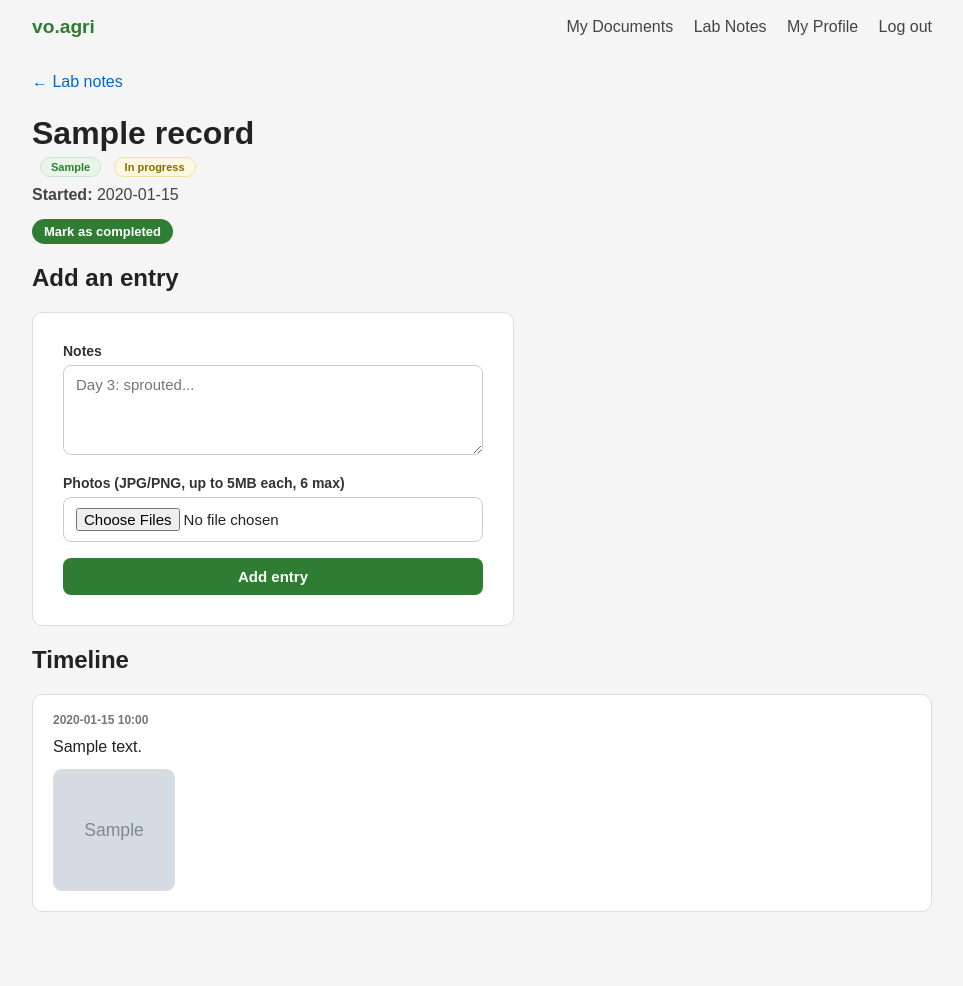
After one commit to lxlbsxg/vo-agri, a Flask app: page /lab/1 in a window 1280 px wide. The commit adds this page. Shown: the whole page, without its empty margins (158-1121 px from the left). Run offline with Flask 3, Linux system fonts and the light colour scheme; a user stored in the database is signed in; tables that the repository leaves empty hold one stand-in row (values such as "Sample post"); grey boxes marked "Sample" are stand-in pictures.

Commit message:
Add Lab Notes: process/timeline records for cultivation, cultures, etc.
New content type distinct from Documents/UploadedPaper — an experiment
log that gets appended to over time rather than written once:

- models.py: LabRecord (title, experiment_type, start_date, status)
  with LabRecordEntry timeline entries, each carrying its own
  LabRecordImage photos.
- /lab: list your experiments, start a new one.
- /lab/<id>: view/append timeline entries (notes + up to 6 photos each),
  toggle status between in_progress/completed.
- Image uploads reuse the paper-upload validation pattern (extension +
  magic-byte sniffing) with their own JPG/PNG-only, 5MB-per-file rule;
  bumped MAX_CONTENT_LENGTH to fit multiple photos in one request and
  made the "file too large" handler redirect back to the referring page
  instead of hardcoding the paper-upload page.
- Shown separately from published/uploaded papers on both the public
  author page and the user's own profile page.

```diff
--- a/app.py
+++ b/app.py
@@ -14,7 +14,16 @@ from werkzeug.exceptions import RequestEntityTooLarge
 from werkzeug.utils import secure_filename
 
 from extensions import db, login_manager
-from models import Annotation, Document, User, UploadedPaper
+from models import (
+    LAB_RECORD_TYPES,
+    Annotation,
+    Document,
+    LabRecord,
+    LabRecordEntry,
+    LabRecordImage,
+    User,
+    UploadedPaper,
+)
 from services.openalex import (
     get_author_profile,
     get_paper,
@@ -51,6 +60,12 @@ MAX_UPLOAD_SIZE = 10 * 1024 * 1024  # 10 MB
 UPLOAD_DIR = os.path.join(BASE_DIR, "static", "uploads", "papers")
 os.makedirs(UPLOAD_DIR, exist_ok=True)
 
+MAX_IMAGE_SIZE = 5 * 1024 * 1024  # 5 MB per lab note photo
+MAX_IMAGES_PER_ENTRY = 6
+ALLOWED_IMAGE_EXTENSIONS = {".jpg", ".jpeg", ".png"}
+LAB_IMAGE_DIR = os.path.join(BASE_DIR, "static", "uploads", "lab_images")
+os.makedirs(LAB_IMAGE_DIR, exist_ok=True)
+
 SECRET_KEY = os.environ.get("SECRET_KEY")
 if not SECRET_KEY:
     raise RuntimeError(
@@ -73,7 +88,12 @@ app = Flask(__name__)
 app.config["SECRET_KEY"] = SECRET_KEY
 app.config["SQLALCHEMY_DATABASE_URI"] = DATABASE_URL
 app.config["SQLALCHEMY_TRACK_MODIFICATIONS"] = False
-app.config["MAX_CONTENT_LENGTH"] = MAX_UPLOAD_SIZE
+# The request as a whole can carry several lab photos at once (each capped
+# individually at MAX_IMAGE_SIZE below), so the overall cap needs headroom
+# beyond a single MAX_UPLOAD_SIZE paper PDF.
+app.config["MAX_CONTENT_LENGTH"] = max(
+    MAX_UPLOAD_SIZE, MAX_IMAGES_PER_ENTRY * MAX_IMAGE_SIZE + 512 * 1024
+)
 
 db.init_app(app)
 login_manager.init_app(app)
@@ -84,8 +104,8 @@ with app.app_context():
 
 @app.errorhandler(RequestEntityTooLarge)
 def handle_file_too_large(_error):
-    flash("That file is too large. Maximum size is 10MB.", "error")
-    return redirect(url_for("profile_edit"))
+    flash("That upload is too large.", "error")
+    return redirect(request.referrer or url_for("home"))
 
 
 def _has_pdf_extension(filename):
@@ -96,6 +116,23 @@ def _looks_like_pdf(file_storage):
     header = file_storage.stream.read(5)
     file_storage.stream.seek(0)
     return header == b"%PDF-"
+
+
+def _has_image_extension(filename):
+    return os.path.splitext(filename.lower())[1] in ALLOWED_IMAGE_EXTENSIONS
+
+
+def _looks_like_image(file_storage):
+    header = file_storage.stream.read(8)
+    file_storage.stream.seek(0)
+    return header.startswith(b"\xff\xd8\xff") or header.startswith(b"\x89PNG\r\n\x1a\n")
+
+
+def _file_size(file_storage):
+    file_storage.stream.seek(0, os.SEEK_END)
+    size = file_storage.stream.tell()
+    file_storage.stream.seek(0)
+    return size
 
 
 def _merge_author_results(external_authors, local_users):
@@ -308,6 +345,7 @@ def author_profile(author_id):
     # kept in a separate section from the OpenAlex-fetched list.
     professor = User.query.filter_by(openalex_author_id=author_id).first()
     uploaded_papers = professor.uploaded_papers if professor else []
+    lab_records = professor.lab_records if professor else []
 
     return render_template(
         "author.html",
@@ -315,6 +353,7 @@ def author_profile(author_id):
         error=error,
         professor=professor,
         uploaded_papers=uploaded_papers,
+        lab_records=lab_records,
     )
 
 
@@ -618,6 +657,131 @@ def add_citation(doc_id):
     return redirect(url_for("write_document", doc_id=doc.id))
 
 
+@app.route("/lab")
+@login_required
+def lab_home():
+    records = (
+        LabRecord.query.filter_by(user_id=current_user.id)
+        .order_by(LabRecord.start_date.desc())
+        .all()
+    )
+    return render_template(
+        "lab.html",
+        records=records,
+        experiment_types=LAB_RECORD_TYPES,
+        today=datetime.utcnow().date().isoformat(),
+    )
+
+
+@app.route("/lab/new", methods=["POST"])
+@login_required
+def new_lab_record():
+    title = request.form.get("title", "").strip()
+    experiment_type = request.form.get("experiment_type", "").strip()
+    start_date_raw = request.form.get("start_date", "").strip()
+
+    error = None
+    start_date = None
+    if not title:
+        error = "Title is required."
+    elif experiment_type not in LAB_RECORD_TYPES:
+        error = "Choose a valid experiment type."
+    else:
+        try:
+            start_date = datetime.strptime(start_date_raw, "%Y-%m-%d").date()
+        except ValueError:
+            error = "Enter a valid start date."
+
+    if error:
+        flash(error, "error")
+        return redirect(url_for("lab_home"))
+
+    record = LabRecord(
+        user_id=current_user.id,
+        title=title,
+        experiment_type=experiment_type,
+        start_date=start_date,
+        status="in_progress",
+    )
+    db.session.add(record)
+    db.session.commit()
+
+    flash("Lab record created.", "success")
+    return redirect(url_for("lab_record_detail", record_id=record.id))
+
+
+def _get_owned_lab_record(record_id):
+    record = db.session.get(LabRecord, record_id)
+    if record is None or record.user_id != current_user.id:
+        abort(404)
+    return record
+
+
+@app.route("/lab/<int:record_id>")
+@login_required
+def lab_record_detail(record_id):
+    record = _get_owned_lab_record(record_id)
+    return render_template("lab_detail.html", record=record)
+
+
+@app.route("/lab/<int:record_id>/status", methods=["POST"])
+@login_required
+def update_lab_record_status(record_id):
+    record = _get_owned_lab_record(record_id)
+    status = request.form.get("status", "")
+    if status not in ("in_progress", "completed"):
+        abort(400)
+
+    record.status = status
+    db.session.commit()
+    return redirect(url_for("lab_record_detail", record_id=record.id))
+
+
+@app.route("/lab/<int:record_id>/entries", methods=["POST"])
+@login_required
+def add_lab_entry(record_id):
+    record = _get_owned_lab_record(record_id)
+
+    body = request.form.get("body", "").strip()
+    images = [f for f in request.files.getlist("images") if f and f.filename]
+
+    error = None
+    if not body and not images:
+        error = "Add some notes or at least one photo."
+    elif len(images) > MAX_IMAGES_PER_ENTRY:
+        error = f"Attach at most {MAX_IMAGES_PER_ENTRY} images per entry."
+    else:
+        for image in images:
+            if not _has_image_extension(image.filename):
+                error = "Only JPG and PNG images are allowed."
+                break
+            if _file_size(image) > MAX_IMAGE_SIZE:
+                error = "Each image must be 5MB or smaller."
+                break
+            if not _looks_like_image(image):
+                error = "One of those files doesn't look like a valid image."
+                break
+
+    if error:
+        flash(error, "error")
+        return redirect(url_for("lab_record_detail", record_id=record.id))
+
+    entry = LabRecordEntry(lab_record_id=record.id, body=body)
+    db.session.add(entry)
+
+    for image in images:
+        safe_name = secure_filename(image.filename)
+        stored_name = f"{uuid.uuid4().hex}_{safe_name}"
+        image.save(os.path.join(LAB_IMAGE_DIR, stored_name))
+        entry.images.append(LabRecordImage(filename=stored_name))
+
+    record.updated_at = datetime.utcnow()
+    db.session.commit()
+
+    flash("Entry added.", "success")
+    return redirect(url_for("lab_record_detail", record_id=record.id))
+
+
 if __name__ == "__main__":
     # Only used for local development (`python app.py`) — production runs
     # via gunicorn per the Procfile, which never executes this block.
--- a/static/style.css
+++ b/static/style.css
@@ -686,3 +686,74 @@ body.split-active .split-right {
         height: 70vh;
     }
 }
+
+/* Form fields beyond plain <input> — select/textarea didn't have their own
+   box styling before, they just inherited the browser default. */
+.form-field select,
+.form-field textarea {
+    width: 100%;
+    padding: 10px 12px;
+    font-size: 15px;
+    font-family: inherit;
+    border: 1px solid #ccc;
+    border-radius: 8px;
+    box-sizing: border-box;
+}
+
+.form-field select:focus,
+.form-field textarea:focus {
+    outline: none;
+    border-color: #2e7d32;
+    box-shadow: 0 0 0 3px rgba(46, 125, 50, 0.15);
+}
+
+/* Lab notes */
+.lab-status-in_progress {
+    background: #fff8e1;
+    color: #8a6d00;
+    border-color: #f0dfa1;
+}
+
+.lab-status-completed {
+    background: #e8f5e9;
+    color: #2e7d32;
+    border-color: #cde3cf;
+}
+
+.lab-status-form {
+    margin: 12px 0;
+}
+
+.lab-entry {
+    background: white;
+    border: 1px solid #ddd;
+    border-radius: 10px;
+    padding: 16px 20px;
+    margin-bottom: 14px;
+}
+
+.lab-entry-date {
+    font-size: 12px;
+    font-weight: bold;
+    color: #777;
+    margin: 0 0 6px;
+}
+
+.lab-entry-body {
+    white-space: pre-wrap;
+    margin: 0 0 10px;
+}
+
+.lab-entry-images {
+    display: flex;
+    flex-wrap: wrap;
+    gap: 8px;
+}
+
+.lab-entry-images img {
+    width: 120px;
+    height: 120px;
+    object-fit: cover;
+    border-radius: 8px;
+    border: 1px solid #ddd;
+}
--- a/templates/base.html
+++ b/templates/base.html
@@ -14,6 +14,7 @@
             <div class="nav-links">
                 {% if current_user.is_authenticated %}
                     <a href="{{ url_for('documents') }}">My Documents</a>
+                    <a href="{{ url_for('lab_home') }}">Lab Notes</a>
                     <a href="{{ url_for('profile_edit') }}">My Profile</a>
                     <a href="{{ url_for('logout') }}">Log out</a>
                 {% else %}
--- /dev/null
+++ b/templates/lab_detail.html
@@ -0,0 +1,82 @@
+{% extends "base.html" %}
+
+{% block title %}{{ record.title }} - vo.agri{% endblock %}
+
+{% block content %}
+
+    <p><a href="{{ url_for('lab_home') }}">&larr; Lab notes</a></p>
+
+    <h1>{{ record.title }}</h1>
+
+    <span class="badge">{{ record.experiment_type }}</span>
+    <span class="badge lab-status-{{ record.status }}">
+        {{ "In progress" if record.status == "in_progress" else "Completed" }}
+    </span>
+
+    <p class="paper-info">
+        <strong>Started:</strong> {{ record.start_date.strftime('%Y-%m-%d') }}
+    </p>
+
+    <form method="POST" action="{{ url_for('update_lab_record_status', record_id=record.id) }}" class="lab-status-form">
+        {% if record.status == "in_progress" %}
+            <input type="hidden" name="status" value="completed">
+            <button type="submit" class="btn-small">Mark as completed</button>
+        {% else %}
+            <input type="hidden" name="status" value="in_progress">
+            <button type="submit" class="btn-small">Mark as in progress</button>
+        {% endif %}
+    </form>
+
+    <h2>Add an entry</h2>
+
+    <form method="POST" action="{{ url_for('add_lab_entry', record_id=record.id) }}" enctype="multipart/form-data" class="form-card">
+
+        <div class="form-field">
+            <label for="body">Notes</label>
+            <textarea id="body" name="body" rows="4" placeholder="Day 3: sprouted..."></textarea>
+        </div>
+
+        <div class="form-field">
+            <label for="images">Photos (JPG/PNG, up to 5MB each, 6 max)</label>
+            <input type="file" id="images" name="images" accept="image/jpeg,image/png" multiple>
+        </div>
+
+        <button type="submit">Add entry</button>
+
+    </form>
+
+    <h2>Timeline</h2>
+
+    {% if record.entries %}
+
+        {% for entry in record.entries|reverse %}
+
+            <div class="lab-entry">
+
+                <p class="lab-entry-date">{{ entry.created_at.strftime('%Y-%m-%d %H:%M') }}</p>
+
+                {% if entry.body %}
+                    <p class="lab-entry-body">{{ entry.body }}</p>
+                {% endif %}
+
+                {% if entry.images %}
+                    <div class="lab-entry-images">
+                        {% for image in entry.images %}
+                            <a href="{{ url_for('static', filename='uploads/lab_images/' + image.filename) }}" target="_blank">
+                                <img src="{{ url_for('static', filename='uploads/lab_images/' + image.filename) }}" alt="">
+                            </a>
+                        {% endfor %}
+                    </div>
+                {% endif %}
+
+            </div>
+
+        {% endfor %}
+
+    {% else %}
+
+        <p>No entries yet — add the first one above.</p>
+
+    {% endif %}
+
+{% endblock %}
```
Also changed, not shown: models.py (+52 -0 lines), templates/author.html (+29 -0 lines), templates/lab.html (added, +73 -0 lines), templates/profile_edit.html (+33 -0 lines).
